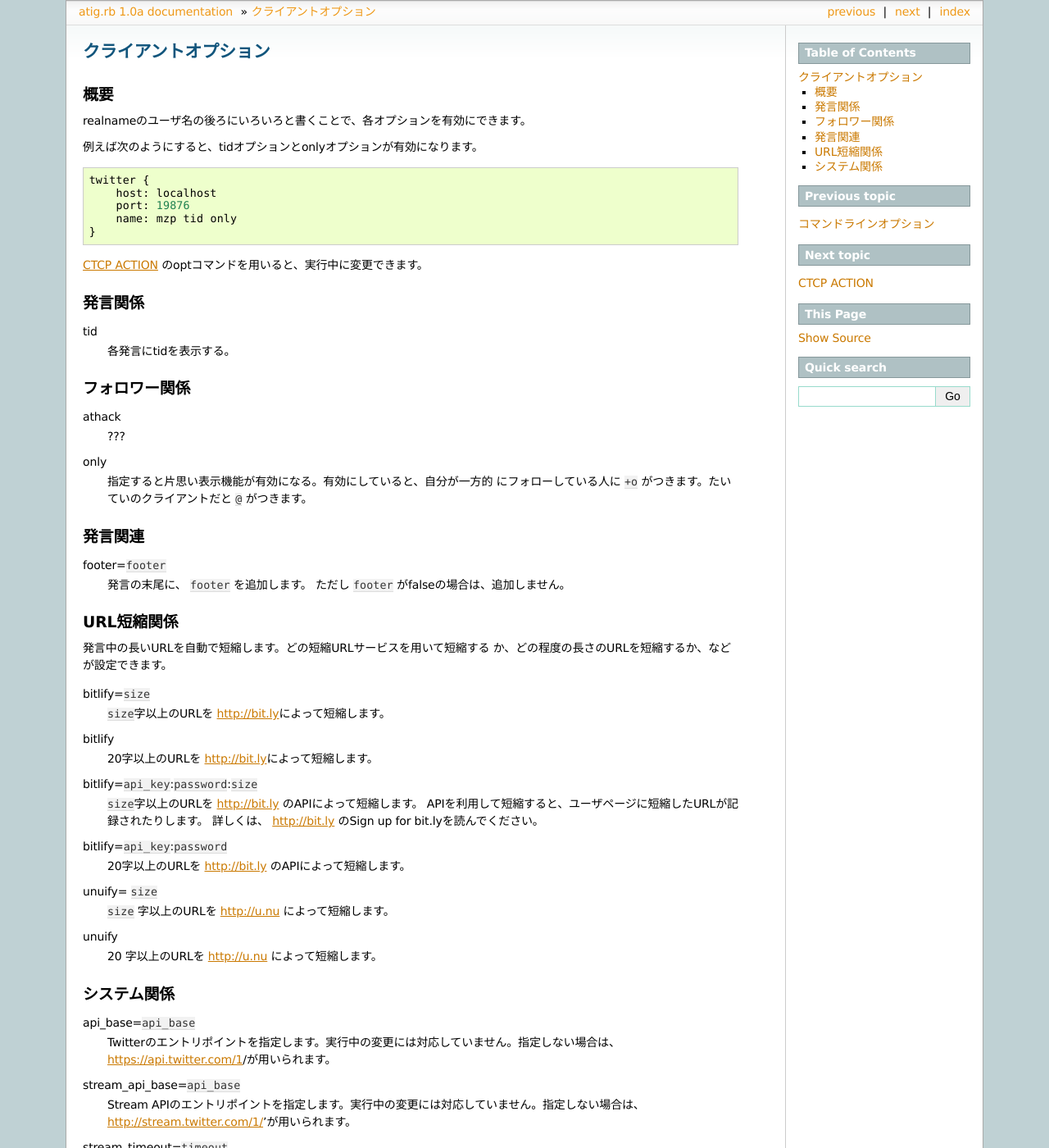
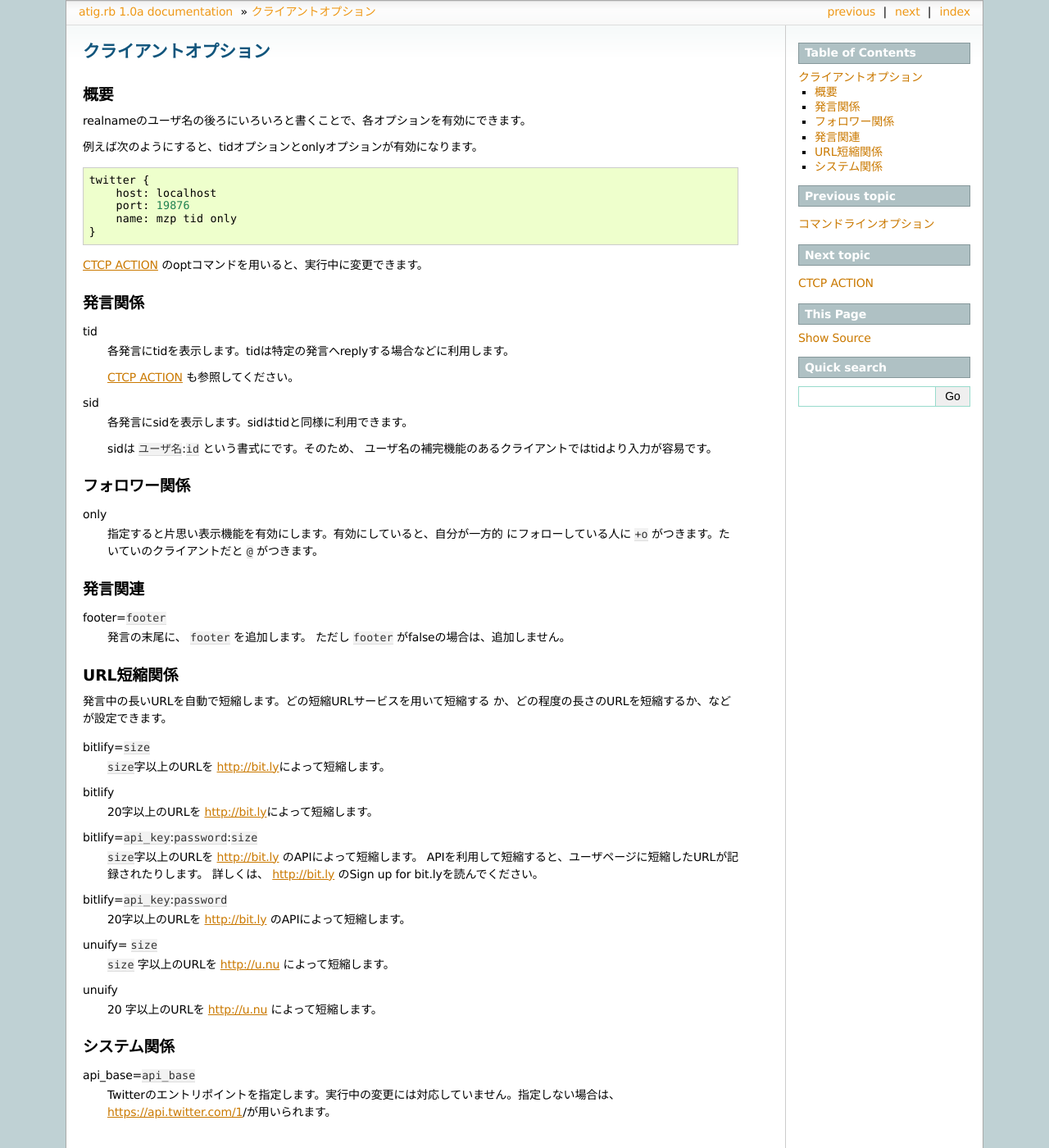
Before and after one commit to atig/atig, a Sphinx documentation site: the page built from docs/options.rst, in a window 1280 px wide and 1400 px high. Shown: the whole window at 82% size. Built offline with Sphinx 7.4.7, drawn with Linux system fonts in a browser that asks for light colours; some of the changed text lies outside the part shown.

Commit message:
sidに関する記述を追加

```diff
--- a/docs/config.rst
+++ b/docs/config.rst
@@ -97,6 +97,8 @@ Atig::IFilter::Retweet
   公式RTの先頭に♺ をつけます。
 Atig::IFilter::Tid
   発言の末尾に、tidをつけます。 :doc:`options` も参照してください。
+Atig::IFilter::Sid
+  発言の末尾に、sidをつけます。 :doc:`options` も参照してください。
 
 自分の発言の加工
 ------------------------------
--- a/docs/options.rst
+++ b/docs/options.rst
@@ -18,14 +18,19 @@ realnameのユーザ名の後ろにいろいろと書くことで、各オプシ
 発言関係
 ------------------------------
 tid
-  各発言にtidを表示する。
+  各発言にtidを表示します。tidは特定の発言へreplyする場合などに利用します。
+
+  :doc:`commands` も参照してください。
+sid
+  各発言にsidを表示します。sidはtidと同様に利用できます。
+
+  sidは ``ユーザ名``:\ ``id`` という書式にです。そのため、
+  ユーザ名の補完機能のあるクライアントではtidより入力が容易です。
 
 フォロワー関係
 ------------------------------
-athack
-  ???
 only
-  指定すると片思い表示機能が有効になる。有効にしていると、自分が一方的
+  指定すると片思い表示機能を有効にします。有効にしていると、自分が一方的
   にフォローしている人に ``+o`` がつきます。たいていのクライアントだと
   ``@`` がつきます。
 
@@ -62,7 +67,7 @@ unuify
 ------------------------------
 api_base=\ ``api_base``
   Twitterのエントリポイントを指定します。実行中の変更には対応していません。指定しない場合は、https://api.twitter.com/1/が用いられます。
-stream_api_base=\ ``api_base``
-  Stream APIのエントリポイントを指定します。実行中の変更には対応していません。指定しない場合は、http://stream.twitter.com/1/'が用いられます。
-stream_timeout=\ ``timeout``
-  Stream APIの接続は一定時間ごとに再接続を行ないます。その時間間隔を指定します。0を指定した場合は、再接続を行ないません。
+.. stream_api_base=\ ``api_base``
+   Stream APIのエントリポイントを指定します。実行中の変更には対応していません。指定しない場合は、http://stream.twitter.com/1/'が用いられます。
+   stream_timeout=\ ``timeout``
+   Stream APIの接続は一定時間ごとに再接続を行ないます。その時間間隔を指定します。0を指定した場合は、再接続を行ないません。
```
